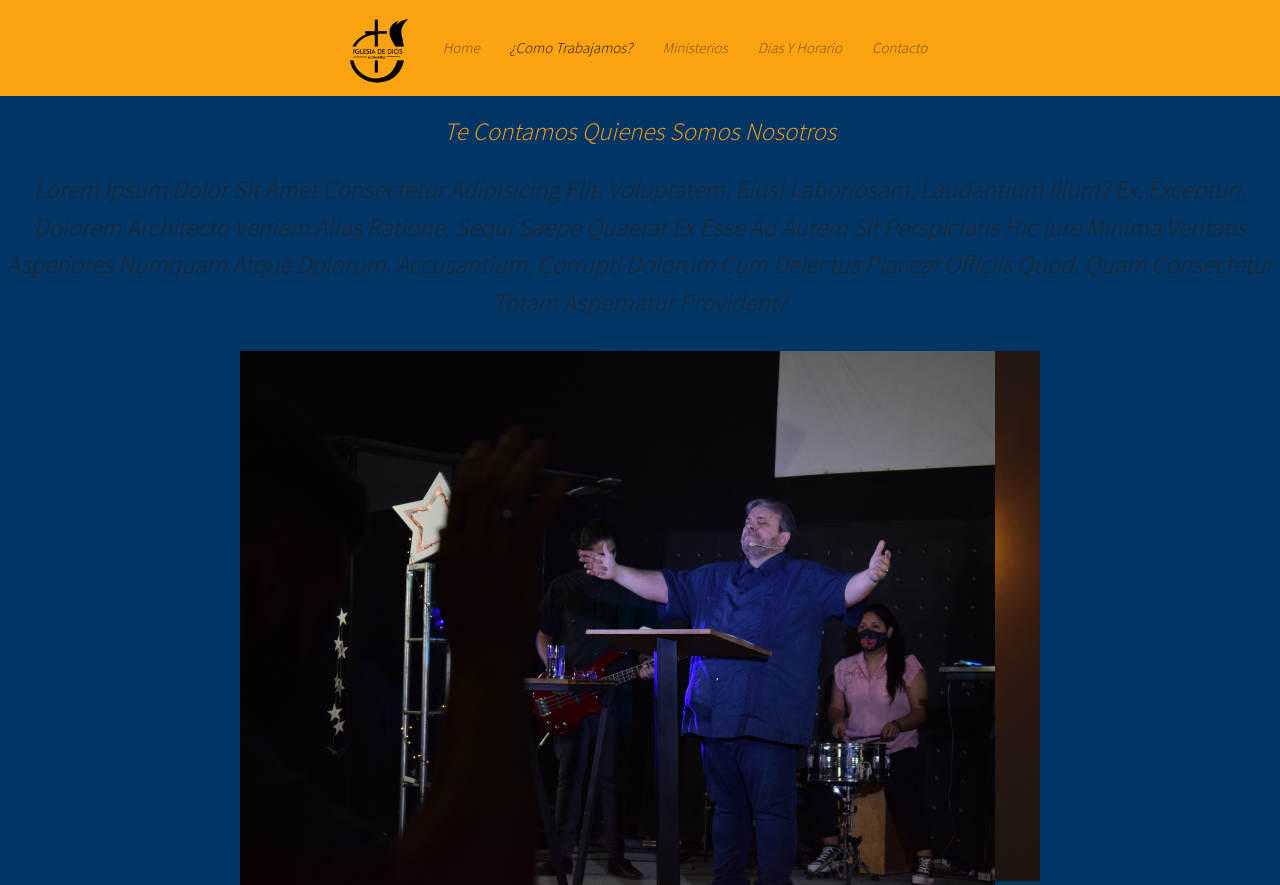
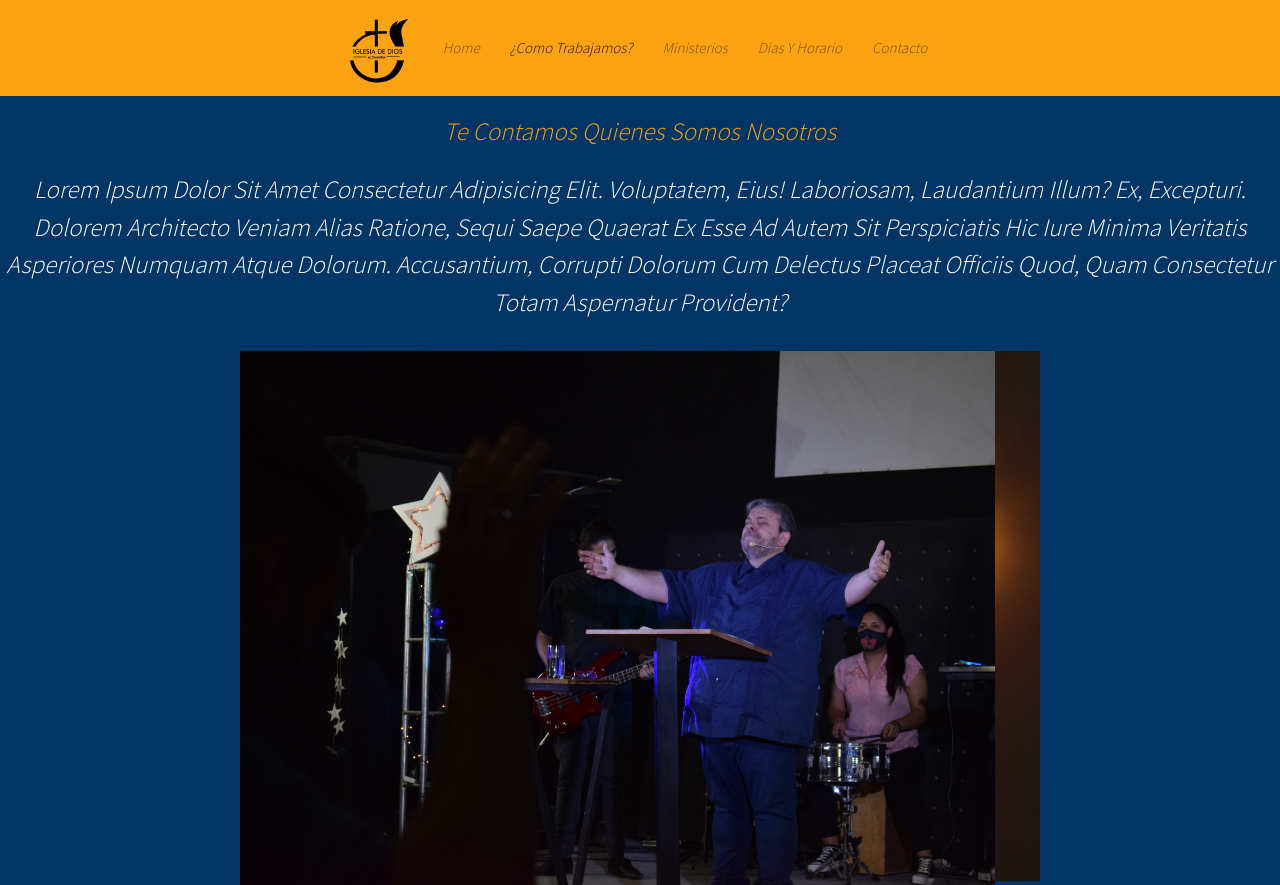
Before and after one commit to marianoagustin/iglesia-de-Dios, a website: page index.html in a window 1280 px wide. Shown: the top 885 px of the page. Drawn offline with nearby package versions, Linux system fonts and the light colour scheme.

Commit message:
color letras

```diff
--- a/scss/_index.scss
+++ b/scss/_index.scss
@@ -11,7 +11,7 @@
     }
 
     .quienes_Somos {
-        color: whiteS;
+        color: white;
         text-align: center;
         padding-bottom: 2rem;
         font-size: 2.5rem;
```
Also changed, not shown: css/estilos.css.
